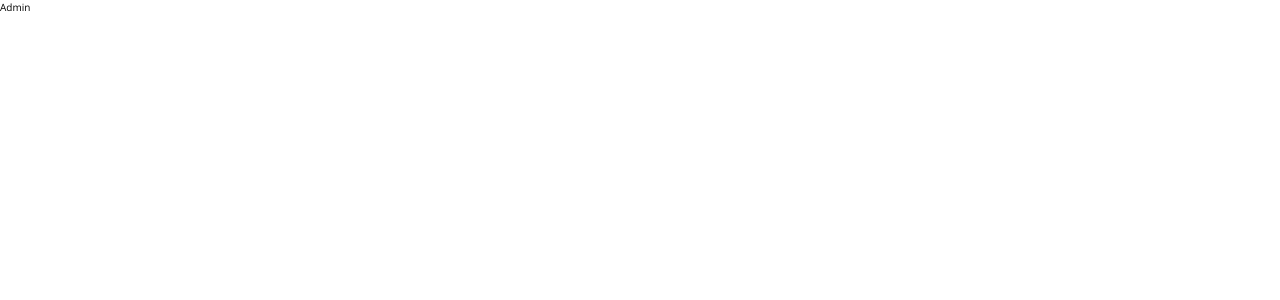
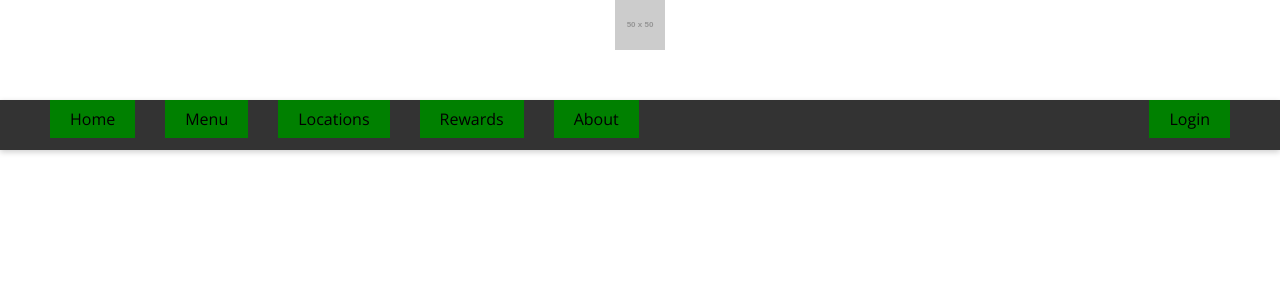
Before and after one commit to Evford2/ReservationFE, a React (Create React App) app: page /admin in a window 1280 px wide. Shown: the top 300 px of the page. Built offline with nearby package versions, Linux system fonts and the light colour scheme.

Commit message:
reserve component and file structure changes

```diff
--- a/src/App.js
+++ b/src/App.js
@@ -3,17 +3,18 @@ import {
   Routes,
   Route,
 } from "react-router-dom";
-import Layout from "./pages/Layout"
-import Admin from "./pages/admin/Admin";
+import HomeLayout from "./pages/home/HomeLayout"
+
 import './style/Layout.scss'
 import './style/home.scss'
 import './style/index.scss'
+import AdminLayout from "./pages/admin/AdminLayout";
 function App() {
   return (
     <BrowserRouter>
       <Routes>
-        <Route path="/" element={<Layout/>}/>
-        <Route path="/admin" element={<Admin/>}/>
+        <Route path="/" element={<HomeLayout/>}/>
+        <Route path="/admin" element={<AdminLayout/>}/>
       </Routes>
 
     </BrowserRouter>
--- a/src/pages/home/Reserve.js
+++ b/src/components/Reserve.js
@@ -5,7 +5,7 @@ class Reserve extends Component {
         return(
             <div className='reserve'>
                 <p>Save Time by Skipping the Line</p>
-                    <form>
+                    <form className='reserveInfo'>
                         <label>Name:
                             <input type="text" name="name" />
                         </label>
--- a/src/pages/admin/Admin.js
+++ /dev/null
@@ -1,9 +0,0 @@
-import React from 'react'
-
-const Admin = () => {
-  return (
-    <div>Admin</div>
-  )
-}
-
-export default Admin
--- /dev/null
+++ b/src/pages/admin/AdminLayout.js
@@ -0,0 +1,18 @@
+import React, { Component } from 'react';
+
+import Header from '../../components/Header';
+import Navbar from '../../components/Navbar';
+class AdminLayout extends Component {
+    render() {
+        return(
+            <div className='layout'>
+                {this.props.children}
+                <Header/>
+                <Navbar/>
+
+            </div>
+        )
+    }
+}
+
+export default AdminLayout
--- a/src/style/home.scss
+++ b/src/style/home.scss
@@ -40,3 +40,8 @@
     background-color: brown;
 
 }
+
+.reserveInfo{
+    display: grid;
+    grid-template-columns: auto;
+}
```
Also changed, not shown: src/pages/home/HomeLayout.js (renamed from src/pages/Layout.js, +5 -5 lines), src/components/Header.js (renamed from src/pages/home/Header.js), src/components/Navbar.js (renamed from src/pages/home/Navbar.js).
